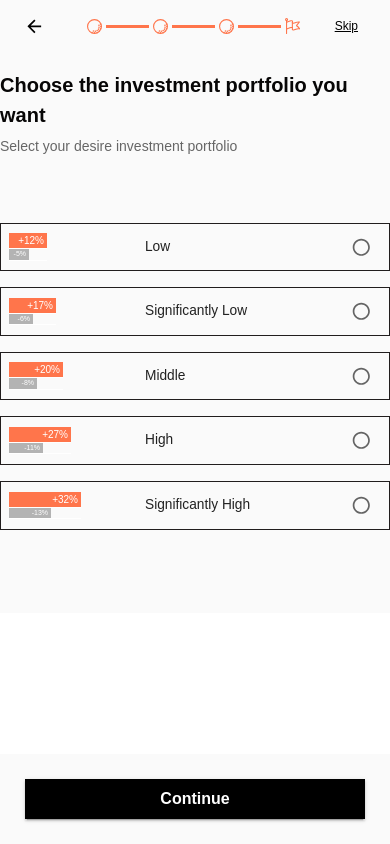
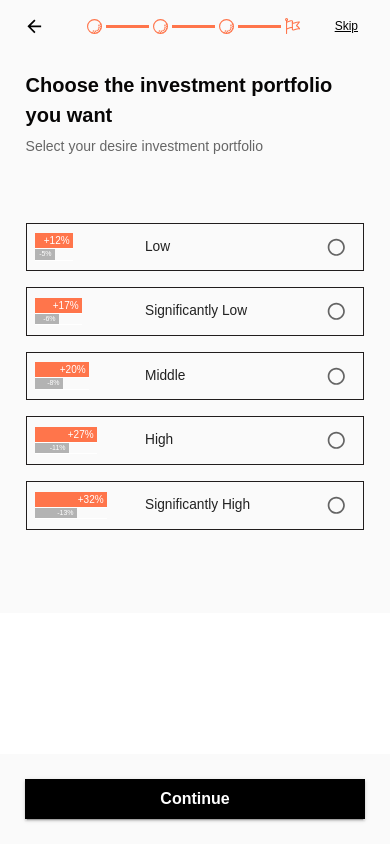
Before and after one commit to 1000jinah/d-project, a React (Create React App) app: page /survey/twelfth in a window 390 px wide. Built offline with nearby package versions, Linux system fonts and the light colour scheme.

Commit message:
230412_전시_모바일사이즈_수정_2차

```diff
--- a/src/scenes/survey/eleventh.jsx
+++ b/src/scenes/survey/eleventh.jsx
@@ -189,7 +189,7 @@ function SurveyEleventh() {
       <Box
         mt="3.2rem"
         p="1.2rem 1.6rem"
-        mb="4.5rem"
+        mb="4.6rem"
         height="100%"
         // minHeight="667px"
         sx={{ background: theme.palette.secondary[900] }}
--- a/src/scenes/survey/twelfth.jsx
+++ b/src/scenes/survey/twelfth.jsx
@@ -192,7 +192,7 @@ function SurveyTwelfth() {
       <Box
         mt="3.2rem"
     mb="3rem"
-        p="1.2rem 0rem"
+        p="1.2rem 1.6rem"
         height="100%"
 
         sx={{ background: theme.palette.secondary[900] }}
```
